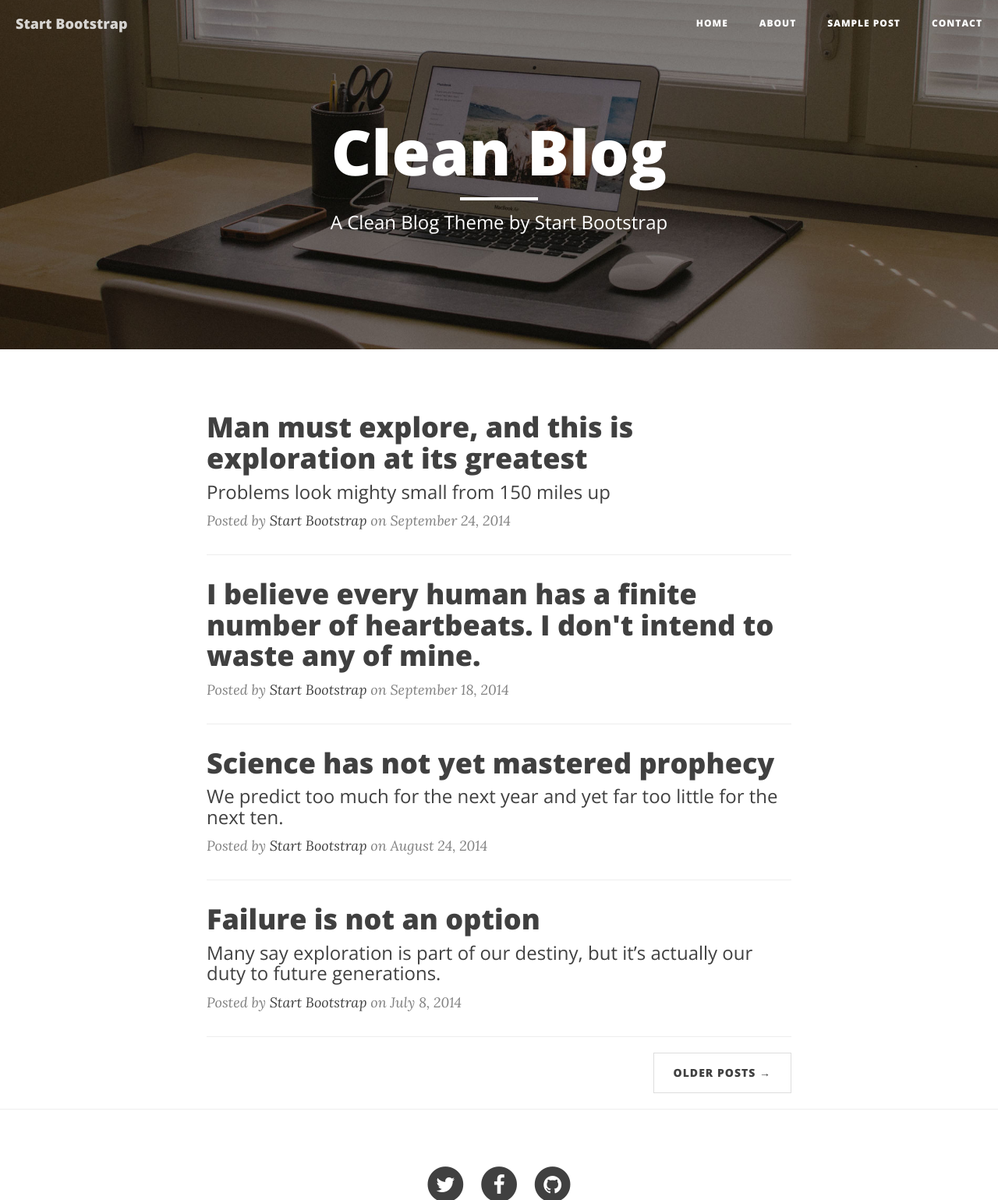
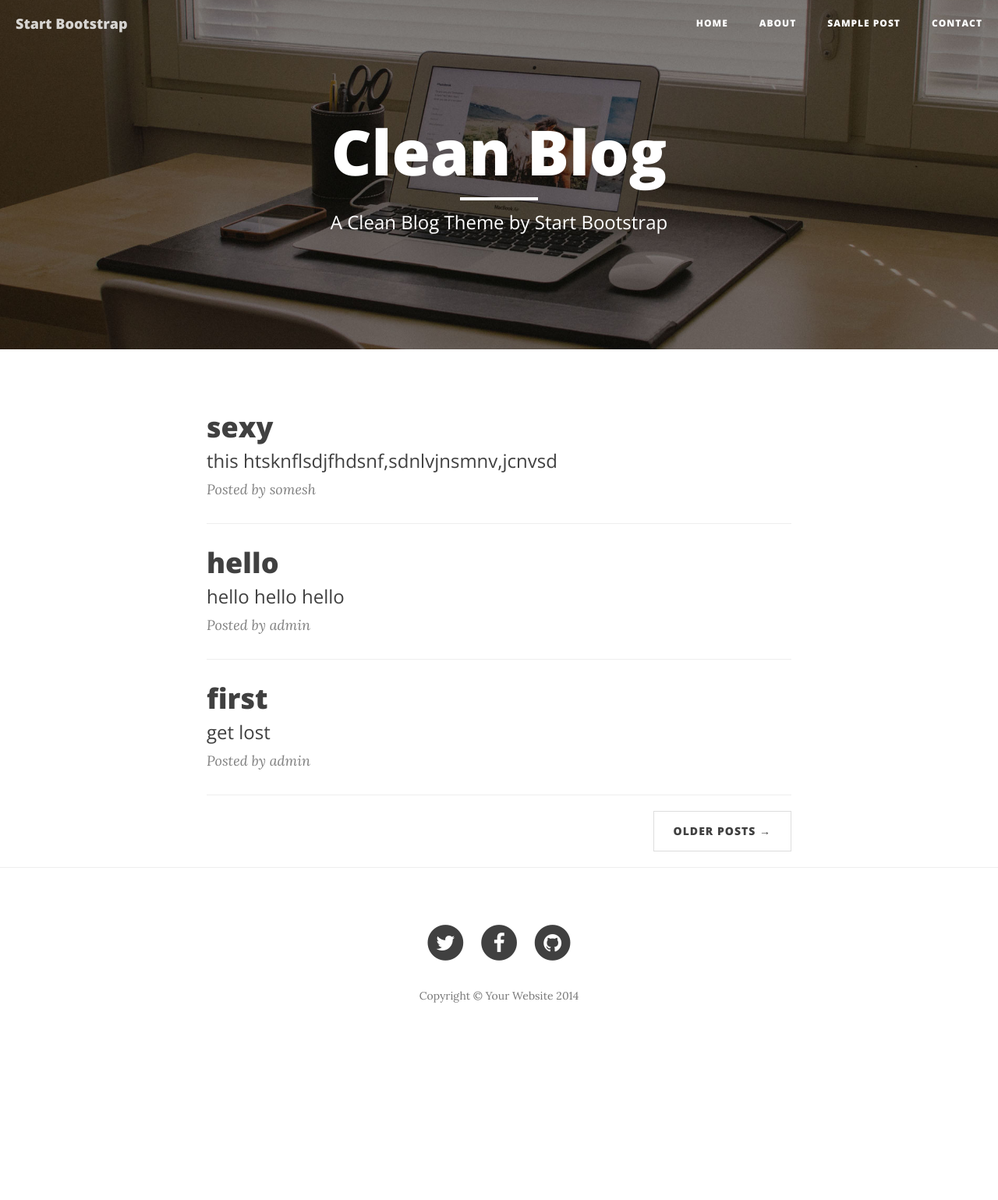
Before and after one commit to someshchaturvedi/blog, a Django app: page /cogni/ in a window 1280 px wide. Shown: the top 1539 px of the page at 78% size. After the commit the page ends 1286 px from the top, so only its background shows below. Run offline with Django 3.2, Linux system fonts and the light colour scheme; data comes from the database, SQL or seed files in the repository; both versions use the stored data as it was after the commit; some libraries are stand-ins or nearby versions.

Commit message:
blog displayed on template

```diff
--- a/cogni/templates/cogni/index.html
+++ b/cogni/templates/cogni/index.html
@@ -90,19 +90,30 @@
     <div class="container">
         <div class="row">
             <div class="col-lg-8 col-lg-offset-2 col-md-10 col-md-offset-1">
-                <div class="post-preview">
+
+
+
+
+
+
+		<!-- blog list starts here -->
+		{% if latest_blog_list %}
+		{% for blog in latest_blog_list %}
+		 <div class="post-preview">
                     <a href="post.html">
-                        <h2 class="post-title">
-                            Man must explore, and this is exploration at its greatest
-                        </h2>
-                        <h3 class="post-subtitle">
-                            Problems look mighty small from 150 miles up
-                        </h3>
+                        <h2 class="post-title">{{ blog.title }}
+                                                   </h2>
+                        <h3 class="post-subtitle">{{blog.text}}
+                                                   </h3>
                     </a>
-                    <p class="post-meta">Posted by <a href="#">Start Bootstrap</a> on September 24, 2014</p>
+                    <p class="post-meta">Posted by {{blog.author}} </p>
                 </div>
                 <hr>
-                <div class="post-preview">
+		{% endfor %}
+{% else  %}
+      <h2>no polls</h2>
+	{% endif %}
+               <!-- <div class="post-preview">
                     <a href="post.html">
                         <h2 class="post-title">
                             I believe every human has a finite number of heartbeats. I don't intend to waste any of mine.
@@ -135,6 +146,16 @@
                     <p class="post-meta">Posted by <a href="#">Start Bootstrap</a> on July 8, 2014</p>
                 </div>
                 <hr>
+
+-->
+		<!-- blog ends here -->
+
+
+
+
+
+
+
                 <!-- Pager -->
                 <ul class="pager">
                     <li class="next">
--- a/cogni/urls.py
+++ b/cogni/urls.py
@@ -3,5 +3,5 @@ from . import views
 
 app_name = 'cogni'
 urlpatterns = [
-  url(r'^$' , views.index , name='index')
+  url(r'^$' , views.index.as_view() , name='index')
 ]
--- a/cogni/views.py
+++ b/cogni/views.py
@@ -1,6 +1,14 @@
-from django.shortcuts import render
-from .models import *
+from django.shortcuts import render , get_object_or_404
+from .models import blog , comment
+from django.views import generic
 
-def index(request):
-  #blog = blog.objects.all
-  return render(request , 'cogni/index.html')
+class index(generic.ListView):
+  context_object_name = 'latest_blog_list'
+  template_name = 'cogni/index.html'
+
+  def get_queryset(self):
+    return blog.objects.order_by('-id')[:3]
+
+class DetailView(generic.DetailView):
+  model = blog
+  template_name = 'cogni/detail.view'
```
Also changed, not shown: db.sqlite3, death_note___near_wallpaper_by_callumfraser.jpg (added), l-wallpaper_145689-1440x900.jpg (added), 7 other files.
